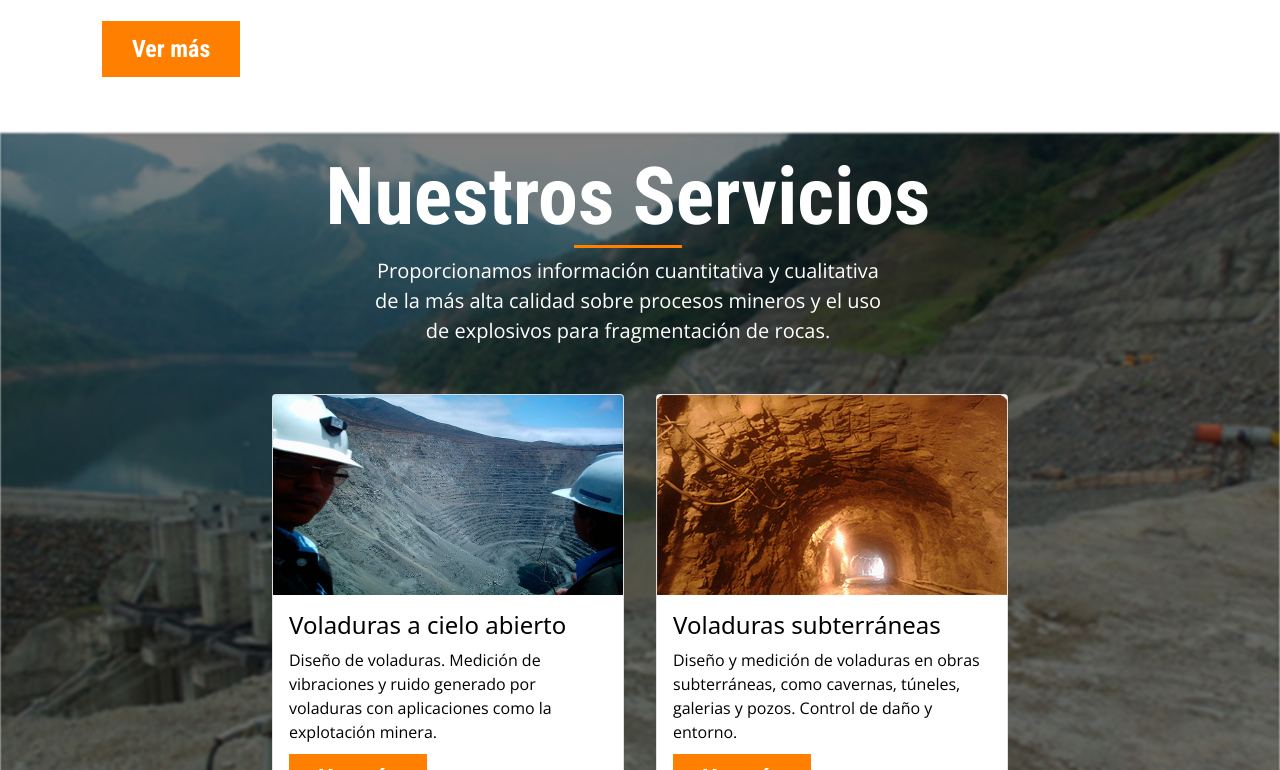
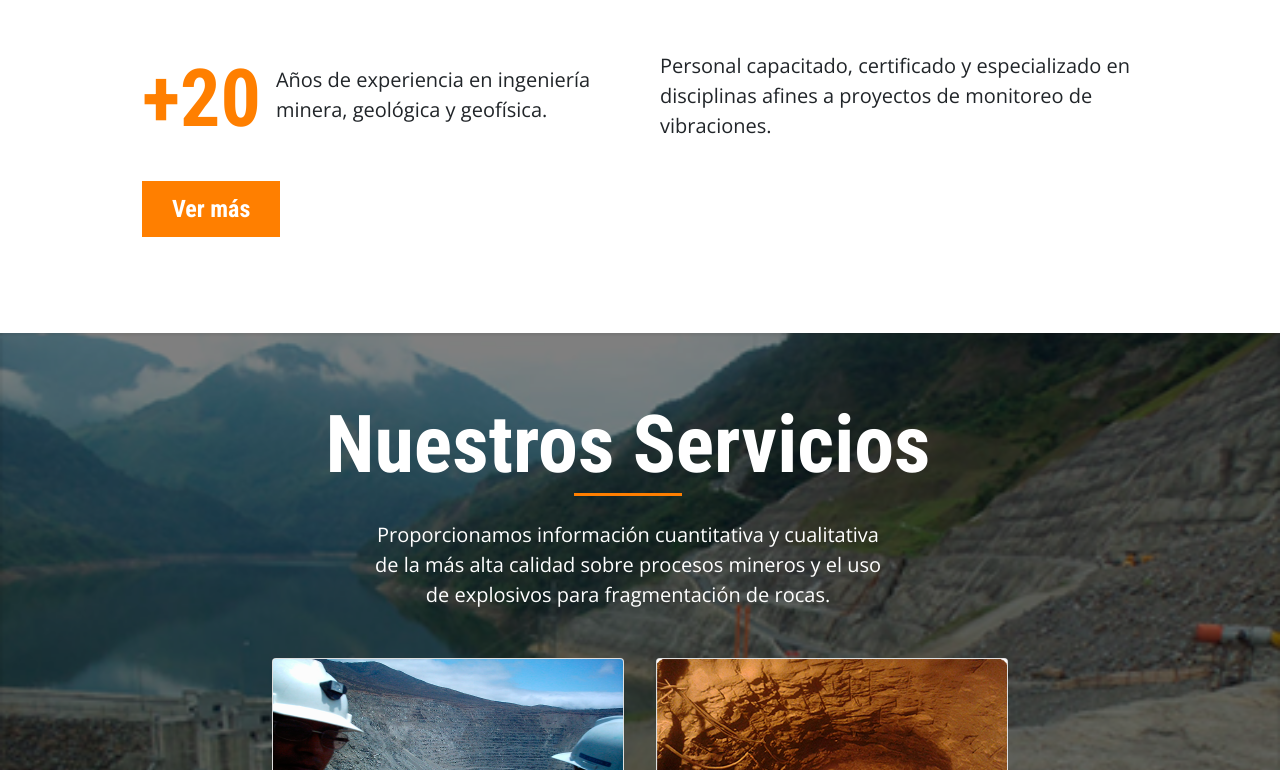
Before and after one commit to Kapfva/pruebaReact, a React (Create React App) app: page / in a window 1280 px wide. Shown: the part 1330-2100 px from the top of the page. Built offline with nearby package versions, Linux system fonts and the light colour scheme.

Commit message:
Scroll bar corregido

```diff
--- a/src/App.css
+++ b/src/App.css
@@ -1,3 +1,10 @@
+.content-page {
+	padding-top: 6vh;
+}
+
+.img-opaque {
+	opacity: 0.5;
+}
 .button-orange {
 	background-color: #ff7f00;
 	color: #fff;
@@ -15,11 +22,12 @@
 	color: white;
 	background-color: #010101;
 }
-
-.img-opaque {
-	opacity: 0.5;
+.container-scroll::-webkit-scrollbar {
+	width: 10px;
+	background: rgb(255, 255, 255, 0.5);
+	border-radius: 5px;
 }
-
-.content-page {
-	padding-top: 80px;
+.container-scroll::-webkit-scrollbar-thumb {
+	background: white;
+	border-radius: 5px;
 }
--- a/src/components/layouts/Section.js
+++ b/src/components/layouts/Section.js
@@ -8,10 +8,17 @@ const Section = ({ title, desc, style, children }) => {
 			<div className="row text-center">
 				<div className=" row text-center d-flex justify-content-center">
 					<h1 className={style == 'white' ? 'title-section-white' : 'title-section'}>
-						{title} <hr className={style == 'white' ? 'separator separator-orange' : 'separator separator-black'} />
+						{title}{' '}
+						<hr
+							className={
+								style == 'white'
+									? 'separator separator-orange'
+									: 'separator separator-black'
+							}
+						/>
 					</h1>
 					<div className="row  d-flex justify-content-center">
-						<div className="col-6">
+						<div className="col-6 pt-3">
 							<p className={style == 'white' ? 'desc-section-white' : 'desc-section'}>
 								{desc}
 							</p>
--- a/src/components/principalComponents/AboutUs.css
+++ b/src/components/principalComponents/AboutUs.css
@@ -1,5 +1,5 @@
 .img-about{
-    height: 25vh;
+    height: 35vh;
     overflow: hidden;
 }
 
--- a/src/components/principalComponents/AboutUs.js
+++ b/src/components/principalComponents/AboutUs.js
@@ -21,16 +21,16 @@ const AboutUs = () => {
 				desc="Proporcionamos información cualitativa y cuantitativa de la más alta calidad sobre procesos mineros y el uso de explosivos para fragmentación de rocas."
 				class=""
 			>
-				<div className="pl-5 pr-5 p-3">
+				<div className=" p-5">
 					<div className="row">
 						<div className="col-6">
-							<div className=" d-flex flex-row align-items-center">
+							<div className=" d-flex flex-row align-items-center p-2">
 								<h1 className="title-section">+20</h1>
 								<p className="col-9">Años de experiencia en ingeniería minera, geológica y geofísica.</p>
 							</div>
 						</div>
 						<div className="col-6">
-							<div className="row">
+							<div className="row p-2">
 							<i className="fas fa-hard-hat"></i>
 								<p>
 									Personal capacitado, certificado y especializado en disciplinas afines
@@ -39,7 +39,7 @@ const AboutUs = () => {
 							</div>
 						</div>
 					</div>
-					<div className="">
+					<div className="p-2 pt-3">
 						<button className=" button-orange">Ver más</button>
 					</div>
 				</div>
--- a/src/components/principalComponents/Services.css
+++ b/src/components/principalComponents/Services.css
@@ -1,18 +1,22 @@
-#Services{
-    height: 100vh;
-    overflow: hidden;
+.services {
+	height: 100vh;
+	overflow: hidden;
+	background-color: black;
+	position: relative;
 }
 
-.cards{
-    height: 55vh;
-    overflow:auto;
+.back {
+	overflow: hidden;
+	position: absolute;
+	top: 0;
+	bottom: 0;
+	/* filter: blur(1px); */
 }
-.back{
-    background-color: black;
-    position: absolute;
-    filter: blur(1px);
+.front {
+	position: absolute;
 }
-.front{
-    position: absolute;
-    z-index:500;
+
+.cards {
+	height: 55vh;
+	overflow: auto;
 }
--- a/src/components/principalComponents/Services.js
+++ b/src/components/principalComponents/Services.js
@@ -8,17 +8,19 @@ import './Services.css';
 const Services = () => {
 	return (
 		<section id="Services">
+			<div className="services">
 				<div className="back w-100">
+
 					<img className="img-opaque" src={'/img-Services/fondo.png'}></img>
 				</div>
-			<div className=" d-flex justify-content-center overflow-hidden">
+				<div className=" d-flex justify-content-center overflow-hidden pt-5">
 					<div className="front">
 						<Section
 							title="Nuestros Servicios"
 							desc="Proporcionamos información cuantitativa y cualitativa de la más alta calidad sobre procesos mineros y el uso de explosivos para fragmentación de rocas."
 							style="white"
 						>
-						<div className="d-flex flex-wrap justify-content-center overflow-auto cards m-3">
+							<div className="d-flex flex-wrap justify-content-center overflow-auto cards container-scroll m-3">
 								<Card
 									title="Voladuras a cielo abierto"
 									desc="Diseño de voladuras. Medición de vibraciones y ruido generado por voladuras con aplicaciones como la explotación minera."
@@ -58,6 +60,7 @@ const Services = () => {
 						</Section>
 					</div>
 				</div>
+			</div>
 		</section>
 	);
 };
```
Lines whose indentation alone changed are shown as unchanged.
